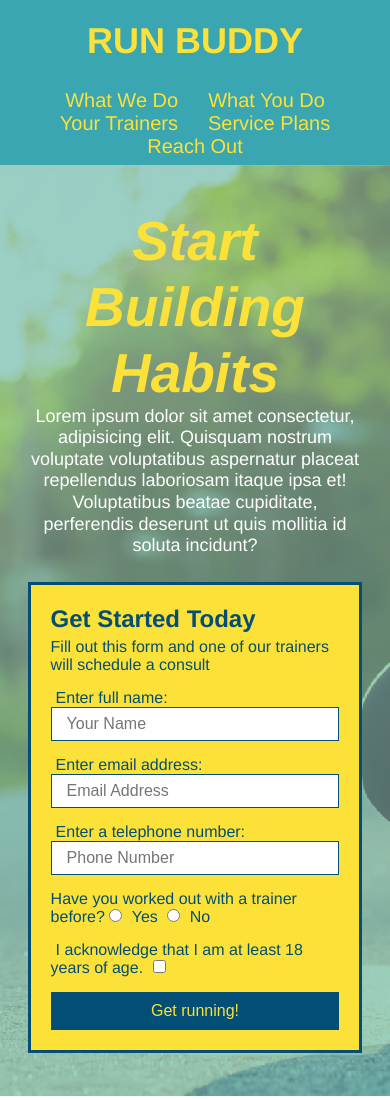
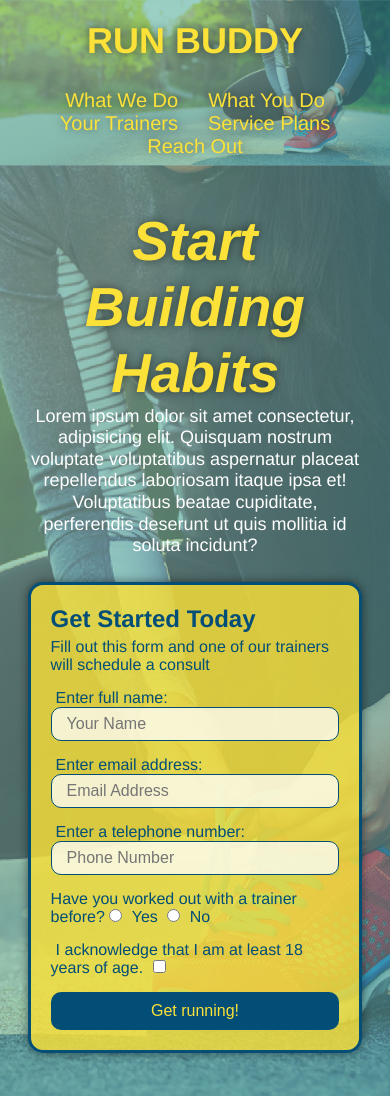
Before and after one commit to gusmor94/run-buddy, a plain HTML site: page index.html in a window 390 px wide. Shown: the top 1100 px of the page. Drawn offline with Linux system fonts and the light colour scheme.

Commit message:
added visual aesthetics

```diff
--- a/assets/css/style.css
+++ b/assets/css/style.css
@@ -16,6 +16,13 @@ header {
     display: flex;
     justify-content: space-between;
     flex-wrap: wrap;
+    position: -webkit-sticky;
+    position: sticky;
+    top: 0;
+    background-image: url("../images/hero-bg.jpg");
+    background-size: cover;
+    background-position: 80%;
+    background-attachment: fixed;
 }
 
 header h1 {
@@ -23,6 +30,7 @@ header h1 {
     font-size: 36px;
     color: #fce138;
     margin: 0;
+    text-shadow: 0 0 10px rgba(0, 0, 0, 0.5);
 }
 
 header a {
@@ -46,6 +54,14 @@ header nav ul li a {
     padding: 10px 15px;
     font-weight: lighter;
     font-size: 1.55vw;
+    text-shadow: 0 0 10px rgba(0, 0, 0, 0.5);
+}
+
+header nav ul li a:hover {
+    background: #fce138;
+    color: #024e76;
+    border-radius: 15px;
+    text-shadow: none;
 }
 
 footer {
@@ -80,7 +96,8 @@ section {
 .hero {
     background-image: url("../images/hero-bg.jpg");
     background-size: cover;
-    background-position: center;
+    background-position: 80%;
+    background-attachment: fixed;
     display: flex;
     justify-content: center;
     flex-wrap: wrap;
@@ -100,15 +117,18 @@ section {
     font-style: italic;
     font-size: 55px;
     color: #fce138;
+    text-shadow: 0 0 10px rgba(0, 0, 0, 0.5);
 }
 
 .hero-form {
     border: solid 3px #024e76;
-    background-color: #fce138;
+    background-color: rgba(252, 225, 56, 0.8);
     padding: 20px;
     color: #024e76;
     width: 40%;
     margin: 3.5%;
+    box-shadow: 0 0 10px rgba(0, 0, 0, 0.5);
+    border-radius: 15px;
 }
 
 .hero-form h3 {
@@ -128,6 +148,13 @@ section {
     color: #024e76;
     width: 100%;
     margin-bottom: 15px;
+    border-radius: 10px;
+    background-color: rgba(255, 255, 255, 0.75);
+}
+
+.form-input:focus {
+    background-color: rgba(255, 255, 255, 1);
+    outline: none;
 }
 
 .hero-form label {
@@ -140,6 +167,11 @@ section {
     border: none;
     padding: 10px 20px;
     font-size: 16px;
+    border-radius: 10px;
+}
+
+.hero-form button:hover {
+    background-color: #39a6b2;
 }
 /* HERO STYLES END */
 
@@ -178,11 +210,14 @@ section {
     margin: 50px auto;
     padding-bottom: 50px;
     width: 80%;
-    border-bottom: 1px solid #39a6b2;
     display: flex;
     flex-wrap: wrap;
     align-items: center;
     justify-content: space-between;
+}
+
+.step:not(:last-child) {
+    border-bottom: 1px solid #39a6b2;
 }
 
 .step h3 {
@@ -362,6 +397,13 @@ section {
     width: 100%;
     margin-bottom: 15px;
     margin-top: 5px;
+    border-radius: 10px;
+    background-color: rgba(255, 255, 255, 0.75);
+}
+
+.contact-form input:focus, .contact-form textarea:focus {
+    background-color: rgba(255, 255, 255, 1);
+    outline: none;
 }
 
 .contact-form button {
@@ -372,6 +414,12 @@ section {
     text-align: center;
     padding: 15px 0;
     font-size: 16px;
+    border-radius: 10px;
+}
+
+.contact-form button:hover {
+    color: #fce138;
+    background: #39a6b2;
 }
 
 .text-left {
@@ -391,6 +439,7 @@ section {
     header {
         padding-bottom: 0;
         justify-content: center;
+        position: relative;
       }
 
       header h1 {
```
